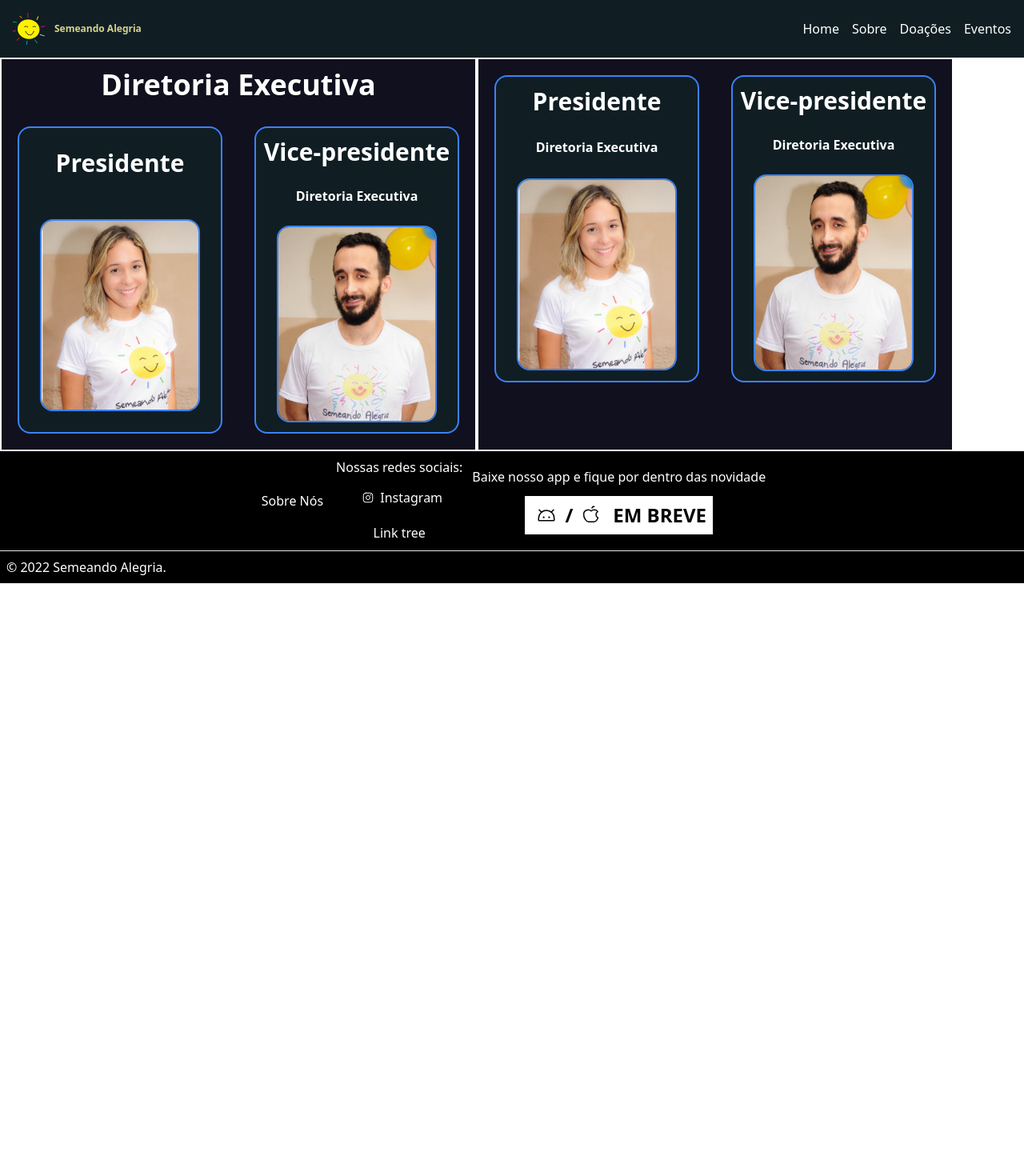
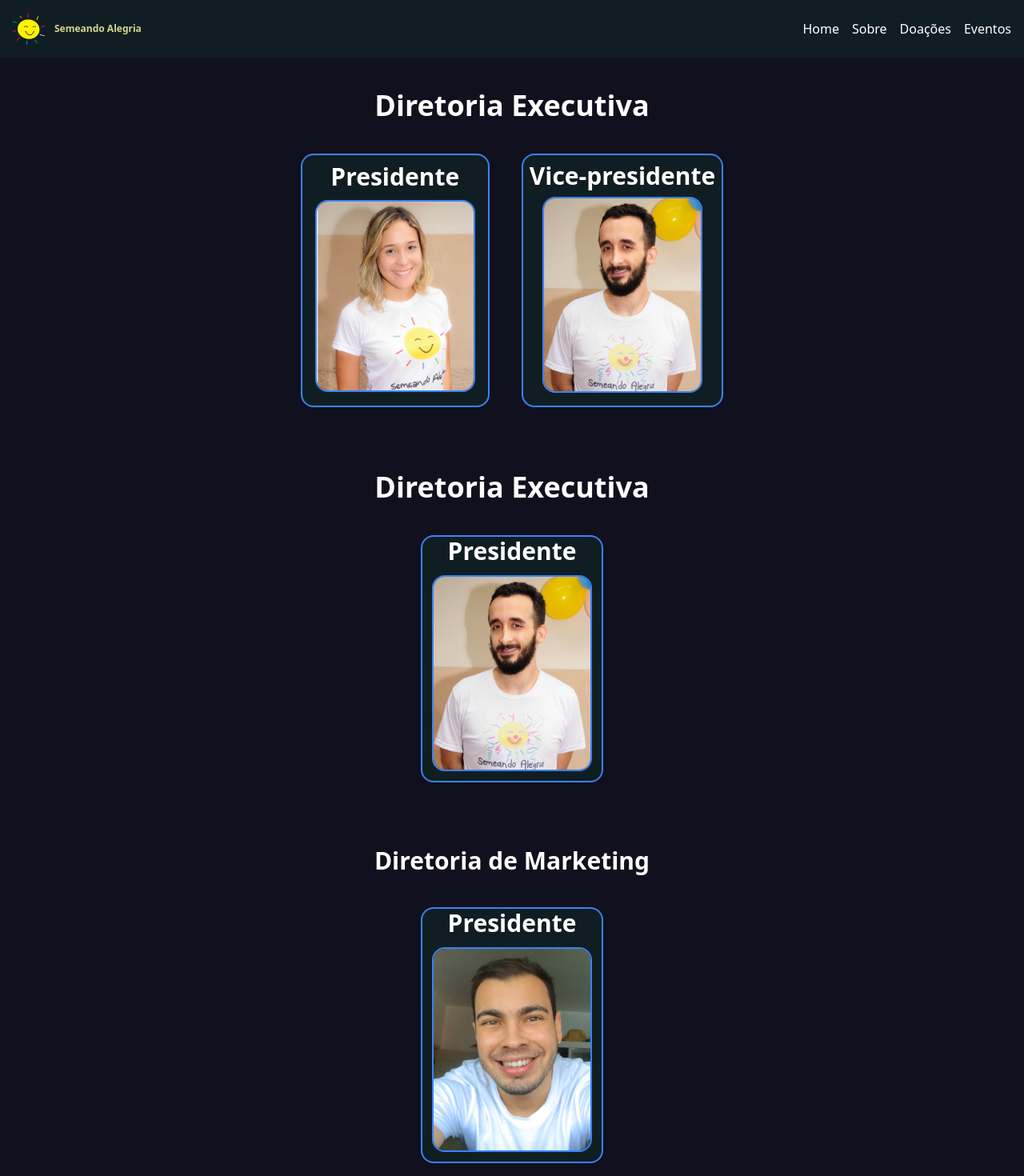
Before and after one commit to smascarenhass/SemeandoAlegria, a React (Vite) app: page /SobreNos in a window 1280 px wide. Shown: the top 1470 px of the page at 80% size. Before the commit the page ends 800 px from the top, so only its background shows below. Built offline with nearby package versions, Linux system fonts and the light colour scheme.

Commit message:
Site Pronto

```diff
--- a/src/Pages/AboutUs/index.tsx
+++ b/src/Pages/AboutUs/index.tsx
@@ -1,32 +1,25 @@
 import gabriela from '/src/Pages/AboutUs/Images/gabriela.jpg'
 import arthur from '/src/Pages/AboutUs/Images/arthur.jpg'
-
+import daniel from '/src/Pages/AboutUs/Images/daniel.jpg'
 
 export default function SobreNos(){
 
     return(
-        <div className='flex flex-row'>
-            <div style={{
-                backgroundColor: '#10101E',
+        <div style={{backgroundColor: '#10101E',}} className=' flex flex-col items-center'>
 
-            }}
+            <div style={{backgroundColor: '#10101E',}}
             className='flex flex-col items-center justify-center
-             text-white
-             border-2 border-white'>
+             text-white m-5'>
 
-                <h1 className="font-bold m-3 text-4xl"> Diretoria Executiva </h1>
+                <h1 className="font-bold text-4xl m-5"> Diretoria Executiva </h1>
 
 
-                <div className='flex flex-row'>
-                    <div
-                    style={{
-                        backgroundColor: '#101E24',
-                        color: 'white'
-                    }}
+                <div className='flex'>
+                    <div style={{backgroundColor: '#101E24',color: 'white'}}
                     className="flex flex-col items-center justify-around
-                    border-2 border-blue-500 rounded-2xl w-64 h-96 m-5">
+                    border-2 border-blue-500 rounded-2xl m-5 p-2">
                         <h1 className='text-3xl font-bold'>Presidente</h1>
-                        <div>
+                        <div className='m-2'>
                             <img className='rounded-2xl border-2 border-blue-500'
                             src={gabriela} width={200}/>
                         </div>
@@ -37,10 +30,9 @@ export default function SobreNos(){
                         color: 'white'
                     }}
                     className="flex flex-col items-center justify-around
-                    border-2 border-blue-500 rounded-2xl w-64 h-96 m-5">
+                    border-2 border-blue-500 rounded-2xl m-5 p-2">
                         <h1 className='text-3xl font-bold'>Vice-presidente</h1>
-                        <h1 className="font-bold"> Diretoria Executiva </h1>
-                        <div>
+                        <div className='m-2'>
                             <img className='rounded-2xl border-2 border-blue-500'
                             src={arthur} width={200}/>
                         </div>
@@ -48,40 +40,56 @@ export default function SobreNos(){
                 </div>
             </div>
 
-            <div style={{
-                backgroundColor: '#10101E',
 
-            }}
-            className='flex flex-row border-2 border-white'>
-                <div
-                style={{
-                    backgroundColor: '#101E24',
-                    color: 'white'
-                }}
-                className="flex flex-col items-center justify-around
-                border-2 border-blue-500 rounded-2xl w-64 h-96 m-5">
-                    <h1 className='text-3xl font-bold'>Presidente</h1>
-                    <h1 className="font-bold"> Diretoria Executiva </h1>
-                    <div>
-                        <img className='rounded-2xl border-2 border-blue-500'
-                        src={gabriela} width={200}/>
+
+
+
+
+
+                <div style={{backgroundColor: '#10101E',}}
+                className='flex flex-col items-center
+                  text-white m-5
+                 '>
+
+                    <h1 className="font-bold text-4xl m-5"> Diretoria Executiva </h1>
+
+                    <div className='flex flex-row items-center'>
+
+                        <div
+                        style={{backgroundColor: '#101E24',color: 'white'}}
+                        className="flex flex-col items-center justify-around
+                        border-2 border-blue-500 rounded-2xl m-5">
+                            <h1 className='text-3xl font-bold'>Presidente</h1>
+                            <div className='m-3'>
+                                <img className='rounded-2xl border-2 border-blue-500'
+                                src={arthur} width={200}/>
+                            </div>
+                        </div>
                     </div>
                 </div>
-                <div
-                style={{
-                    backgroundColor: '#101E24',
-                    color: 'white'
-                }}
-                className="flex flex-col items-center justify-around
-                border-2 border-blue-500 rounded-2xl w-64 h-96 m-5">
-                    <h1 className='text-3xl font-bold'>Vice-presidente</h1>
-                    <h1 className="font-bold"> Diretoria Executiva </h1>
-                    <div>
-                        <img className='rounded-2xl border-2 border-blue-500'
-                        src={arthur} width={200}/>
+
+                <div style={{backgroundColor: '#10101E',}}
+                className='flex flex-col items-center
+                  text-white m-5
+                 '>
+
+                    <h1 className="font-bold text-3xl m-5"> Diretoria de Marketing </h1>
+
+                    <div className='flex flex-row items-center'>
+
+                        <div
+                        style={{backgroundColor: '#101E24',color: 'white'}}
+                        className="flex flex-col items-center justify-around
+                        border-2 border-blue-500 rounded-2xl m-5">
+                            <h1 className='text-3xl font-bold'>Presidente</h1>
+                            <div className='m-3'>
+                                <img className='rounded-2xl border-2 border-blue-500'
+                                src={daniel} width={200}/>
+                            </div>
+                        </div>
                     </div>
                 </div>
-            </div>
+
         </div>
     );
 };
--- a/src/Pages/Donate/index.tsx
+++ b/src/Pages/Donate/index.tsx
@@ -5,57 +5,42 @@ import Nav from "../../Components/Nav";
 
  function Home(){
     return(
-        <div className="flex flex-col">
+        <div
+        style={{
+            backgroundImage: 'url(https://www.unicef.org/brazil/sites/unicef.org.brazil/files/styles/press_release_feature/public/UN0292287.jpg?itok=AwdD2n-S)',
+            backgroundSize: 'cover',
+            }} className="flex flex-col">
 
 
-
-                <div
-                style={{
-                    height: 700,
-                    backgroundImage: 'url(https://www.unicef.org/brazil/sites/unicef.org.brazil/files/styles/press_release_feature/public/UN0292287.jpg?itok=AwdD2n-S)',
-                    backgroundSize: 'cover',
-                    }}>
-
-                <h1 style={{
-                    position: 'absolute',
-                    marginTop: 100,
-                    marginLeft: 100,
-                }}
+                <div className="m-5">
+                    <h1
                     className="text-white text-6xl font-bold">
                            Sua Doação pode salvar uma vida,
                     </h1>
+                </div>
 
-                <div
-                className="
-                  p-5 pl-20 pr-20 mt-56 ml-60
-                ">
+                <div className="mt-10">
+
+                    <div className="flex flex-col ml-20 items-start ">
+                        <div className="m-10">
                             <ButtonSaberMais/>
                         </div>
-
-                    <div style={{
-                        display: 'flex',
-                        alignItems: 'center',
-                        justifyContent: 'center',
-                        marginTop: -35,
-                        marginLeft: 700,
-
-                    }}>
+                    </div>
+                    <div className="flex flex-col mr-20 items-end ">
+                        <div className="m-10">
                             <ButtonDonate/>
                         </div>
+                    </div>
+                </div>
 
+                <div className="flex m-10 ml-20 flex-row justify-end">
                     <h1 style={{
-                    position: 'absolute',
-                    marginTop: 70,
-                    marginLeft: 800,
-                    color: 'white',
+                        color: 'black',
                     }}
-                className="text-6xl font-bold">
+                    className=" text-6xl font-bold">
                            ou mudar seu rumo...
                     </h1>
-
                 </div>
-
-
 
     </div>
     );
--- a/src/Pages/Eventos/Events.tsx
+++ b/src/Pages/Eventos/Events.tsx
@@ -23,11 +23,13 @@ export default function Events(){
     );};
 
     return(
-        <div className="flex flex-col items-center">
+        <div style={{backgroundColor: '#302828'}} className="flex flex-col items-center">
 
-            <h1 className="text-4xl font-semibold mt-5">Venha fazer parte desses maravilhosos <br/> momentos em que passamos juntos.</h1>
+            <h1 className="text-white text-4xl font-bold mt-5">Venha fazer participar</h1>
 
-            <div className="flex flex-row items-center justify-center">
+            <div className="flex flex-row items-center justify-center mt-10
+            border-t-2 white
+            ">
 
                 <div
                 style={{
--- a/src/Pages/Home/index.tsx
+++ b/src/Pages/Home/index.tsx
@@ -17,7 +17,7 @@ import Titulo from "../../Components/Titulo";
                 <main>
                         <Nav/>
 
-                <h1 className="mt-20 text-white text-6xl font-bold">
+                <h1 className="ml-5 mt-20 text-white text-6xl font-bold">
                        Ações que transformam Resultados que emocionam
                 </h1>
 
--- a/src/Pages/InfoDonate/index.tsx
+++ b/src/Pages/InfoDonate/index.tsx
@@ -6,29 +6,26 @@ function InfoDonate(){
     return(
         <div style={{backgroundColor: '#5e636e',}} className="flex flex-col items-center">
 
-            <h1 className="text-3xl font-semibold mt-5">
+            <h1 className="text-3xl text-white font-bold mt-5 m-2">
                 Todas as doações são validas.
             </h1>
 
-            <h1 className="text-3xl font-semibold">
+            <h1 className="text-3xl text-white font-bold m-2">
                 O que é pouco pra um pode ser muito para o outro...
             </h1>
 
             <div
-            className="flex items-center justify-center h-96 flex-row">
-                <div
-                style={{
-                    backgroundColor: '#D6D58E',
-                }}
+            className="flex items-center justify-center">
+                <div style={{backgroundColor: '#D6D58E',}}
                 className="
                 font-semibold border-2 border-b-4 border-l-4 border-black
-                rounded-xl p-8 pt-15 pb-15 m-5
+                rounded-xl m-10
                 flex flex-col items-center
                 ">
+                    <div className="flex flex-col items-center m-5">
                         <div className="mb-5">
                             <Bank size={40}/>
                         </div>
-                    <div>
                         <h1 className="text-2xl mb-10">
                             Conta Bancaria
                         </h1>
@@ -43,14 +40,13 @@ function InfoDonate(){
                         </div>
                     </div>
                 </div>
-                <div
-                style={{
-                    backgroundColor: '#D6D58E',
-                }}
+
+                <div style={{backgroundColor: '#D6D58E',}}
                 className="
                 font-semibold border-2 border-b-4 border-l-4 border-black
-                rounded-xl p-8 pt-15 pb-15 pl-14 pr-14 flex flex-col items-center
+                rounded-xl flex flex-col items-center
                 ">
+                    <div className="flex flex-col items-center m-5">
                         <div className="mb-5">
                             <Money size={40}/>
                         </div>
@@ -61,7 +57,7 @@ function InfoDonate(){
                             <div className="flex flex-row">
                                 <p className="font-bold">CNPJ:</p><p className="ml-2 font-semibold">29334267/0001-05</p>
                             </div>
-
+                        </div>
                     </div>
                 </div>
             </div>
```
Also changed, not shown: src/Pages/About/index.tsx (+14 -14 lines), src/Pages/AboutUs/Images/daniel.jpg (added). Lines whose indentation alone changed are shown as unchanged.
